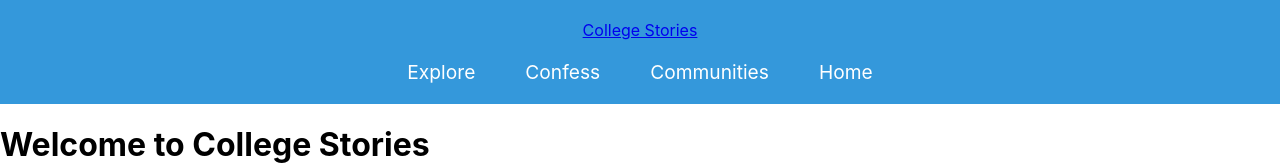
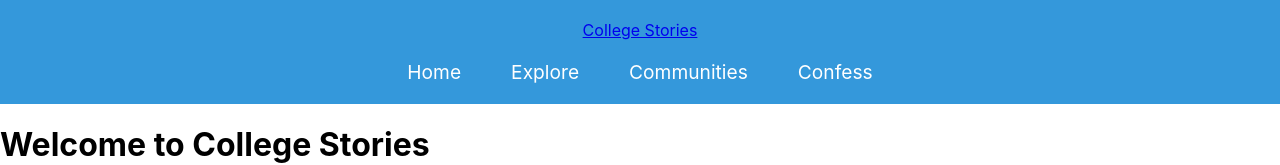
Before and after one commit to JeevanMaragani/college-stories, a React (Create React App) app in the folder client/: page / in a window 1280 px wide. Shown: the top 165 px of the page. Built offline with nearby package versions, Linux system fonts and the light colour scheme.

Commit message:
reordered the navigation link button on the header

```diff
--- a/client/src/App.css
+++ b/client/src/App.css
@@ -151,9 +151,10 @@ nav ul li a:hover {
 .fab-button:focus .fab-tooltip {
   opacity: 1; /* Show tooltip on hover or focus */
 }
+
 /* Hide "Confess" on Mobile */
 @media (max-width: 768px) {
   nav ul li a[href="/confess"] {
-    display: none;  /* Hide Confess link on mobile */
+    display: none; /* Hide Confess link on mobile */
   }
 }
--- a/client/src/App.js
+++ b/client/src/App.js
@@ -29,10 +29,11 @@ function App() {
           </div>
           <nav>
             <ul>
+              {/* Reordered Links: Home first */}
+              <li><Link to="/">Home</Link></li>
               <li><Link to="/explore">Explore</Link></li>
-              <li><Link to="/confess">Confess</Link></li>
               <li><Link to="/communities">Communities</Link></li>
-              <li><Link to="/">Home</Link></li>
+              <li><Link to="/confess">Confess</Link></li> {/* Hidden on mobile but visible on web */}
             </ul>
           </nav>
         </header>
```
